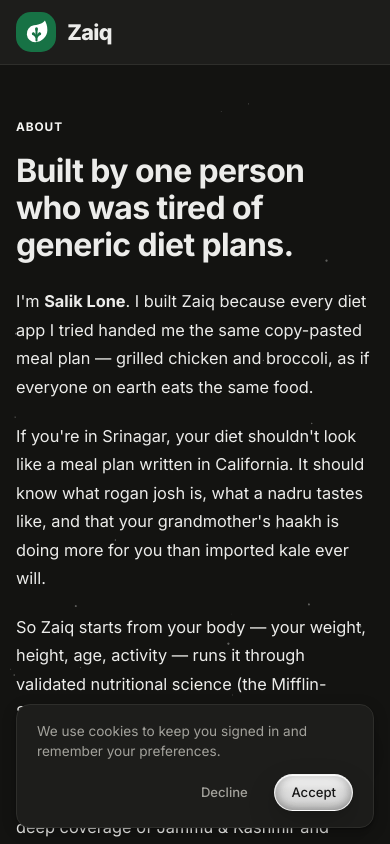
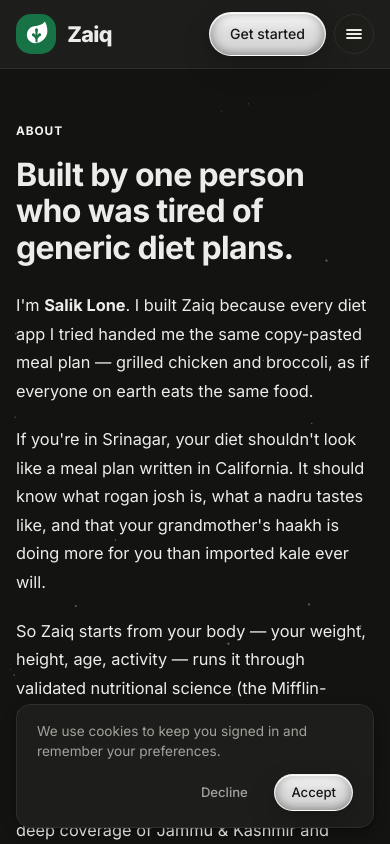
Before and after one commit to verstilearis-sketch/Diet-asisstant-App, a Next.js app: page /about in a window 390 px wide. Shown: the top 844 px of the page. Built offline with nearby package versions, Linux system fonts and the light colour scheme.

Commit message:
Shared SiteNav with mobile hamburger menu (Home/About/Blog/Privacy)

```diff
--- a/src/app/about/page.tsx
+++ b/src/app/about/page.tsx
@@ -1,6 +1,7 @@
 import type { Metadata } from 'next';
 import Link from 'next/link';
 import { ZaiqIcon } from '@/components/icons';
+import { SiteNav } from '@/components/SiteNav';
 
 export const metadata: Metadata = {
   title: 'About — Zaiq',
@@ -12,27 +13,7 @@ export const metadata: Metadata = {
 export default function AboutPage() {
   return (
     <div className="page-shell">
-      <nav className="site-nav">
-        <div className="site-nav-inner">
-          <Link href="/" className="brand">
-            <span className="brand-mark">
-              <ZaiqIcon size={29} />
-            </span>
-            Zaiq
-          </Link>
-          <div className="nav-links">
-            <Link href="/" className="nav-link">
-              Home
-            </Link>
-            <Link href="/blog" className="nav-link">
-              Blog
-            </Link>
-            <Link href="/auth?mode=signup" className="btn-primary" style={{ padding: '0.55rem 1.2rem' }}>
-              Get started
-            </Link>
-          </div>
-        </div>
-      </nav>
+      <SiteNav />
 
       <main className="container" style={{ maxWidth: 720, paddingTop: '3rem', paddingBottom: '4rem' }}>
         <div className="eyebrow" style={{ marginBottom: '1rem' }}>
--- a/src/app/blog/[slug]/page.tsx
+++ b/src/app/blog/[slug]/page.tsx
@@ -1,5 +1,6 @@
 import type { Metadata } from 'next';
 import Link from 'next/link';
+import { SiteNav } from '@/components/SiteNav';
 import { notFound } from 'next/navigation';
 import { ZaiqIcon } from '@/components/icons';
 import { ARTICLES, getArticle, type ArticleBlock } from '@/data/articles';
@@ -90,20 +91,7 @@ export default async function ArticlePage({ params }: { params: Promise<{ slug:
     <div className="page-shell">
       <script type="application/ld+json" dangerouslySetInnerHTML={{ __html: JSON.stringify(jsonLd) }} />
 
-      <nav className="site-nav">
-        <div className="site-nav-inner">
-          <Link href="/" className="brand">
-            <span className="brand-mark"><ZaiqIcon size={29} /></span>
-            Zaiq
-          </Link>
-          <div className="nav-links">
-            <Link href="/blog" className="nav-link">Blog</Link>
-            <Link href="/auth?mode=signup" className="btn-primary" style={{ padding: '0.55rem 1.2rem' }}>
-              Get started
-            </Link>
-          </div>
-        </div>
-      </nav>
+      <SiteNav />
 
       <div className="article-layout container">
         <ArticleSidebar article={article} articles={ARTICLES} />
--- a/src/app/blog/page.tsx
+++ b/src/app/blog/page.tsx
@@ -1,5 +1,6 @@
 import type { Metadata } from 'next';
 import Link from 'next/link';
+import { SiteNav } from '@/components/SiteNav';
 import { ZaiqIcon } from '@/components/icons';
 import { ARTICLES } from '@/data/articles';
 
@@ -13,23 +14,7 @@ export const metadata: Metadata = {
 export default function BlogIndex() {
   return (
     <div className="page-shell">
-      <nav className="site-nav">
-        <div className="site-nav-inner">
-          <Link href="/" className="brand">
-            <span className="brand-mark">
-              <ZaiqIcon size={29} />
-            </span>
-            Zaiq
-          </Link>
-          <div className="nav-links">
-            <Link href="/" className="nav-link">Home</Link>
-            <Link href="/about" className="nav-link">About</Link>
-            <Link href="/auth?mode=signup" className="btn-primary" style={{ padding: '0.55rem 1.2rem' }}>
-              Get started
-            </Link>
-          </div>
-        </div>
-      </nav>
+      <SiteNav />
 
       <main className="container" style={{ maxWidth: 760, paddingTop: '3rem', paddingBottom: '4rem' }}>
         <div className="eyebrow" style={{ marginBottom: '1rem' }}>Blog</div>
--- a/src/app/globals.css
+++ b/src/app/globals.css
@@ -684,6 +684,39 @@ input[type="range"]::-moz-range-thumb {
 /* Privacy link: mobile-only compact version in the top bar (nav-links are desktop-only) */
 .nav-privacy-mobile { display: none; }
 @media (max-width: 899px) { .nav-privacy-mobile { display: inline-block; } }
+/* ── Mobile hamburger menu ────────────────────────────────────── */
+.nav-menu-btn {
+  display: none;
+  align-items: center;
+  justify-content: center;
+  width: 40px;
+  height: 40px;
+  border-radius: 999px;
+  border: 1px solid var(--color-border);
+  background: color-mix(in srgb, var(--color-surface) 70%, transparent);
+  color: var(--color-text);
+  cursor: pointer;
+}
+.nav-menu-panel {
+  display: none;
+}
+@media (max-width: 899px) {
+  .nav-menu-btn { display: inline-flex; }
+  .nav-menu-panel {
+    display: flex;
+    flex-direction: column;
+    gap: 0.15rem;
+    padding: 0.6rem 1rem 1rem;
+    border-top: 1px solid var(--color-border);
+    background: var(--color-surface);
+  }
+  .nav-menu-link {
+    padding: 0.7rem 0.25rem;
+    font-size: 0.95rem;
+    border-bottom: 1px solid var(--color-border);
+  }
+  .nav-menu-link:last-child { border-bottom: none; }
+}
 
 /* ── Floating hero: badge pill + staggered entrance ─────────────── */
 .hero-badge {
--- a/src/app/page.tsx
+++ b/src/app/page.tsx
@@ -9,6 +9,7 @@ import {
   ZaiqIcon, ArrowRightIcon, CheckIcon, ChevronDownIcon,
   WheatIcon,
 } from '@/components/icons';
+import { SiteNav } from '@/components/SiteNav';
 import { FloatingFoodHero } from '@/components/ui/hero-section-7';
 import { ContainerScroll } from '@/components/ui/container-scroll';
 import { ZaiqAppPreview } from '@/components/ui/zaiq-app-preview';
@@ -168,27 +169,7 @@ export default function LandingPage() {
       />
 
       {/* ── Nav ─────────────────────────────────────────── */}
-      <nav className="site-nav">
-        <div className="site-nav-inner">
-          <Link href="/" className="brand">
-            <span className="brand-mark"><ZaiqIcon size={29} /></span>
-            Zaiq
-          </Link>
-          <div className="nav-links">
-            <Link href="/" className="nav-link">Home</Link>
-            <Link href="/about" className="nav-link">About</Link>
-            <Link href="/blog" className="nav-link">Blog</Link>
-            <Link href="/privacy" className="nav-link">Privacy Policy</Link>
-          </div>
-          <div style={{ display: 'flex', gap: '0.5rem', alignItems: 'center' }}>
-            <Link href="/auth?mode=signin" className="btn-ghost nav-signin">Sign in</Link>
-            <Link href="/privacy" className="nav-link nav-privacy-mobile" style={{ fontSize: '0.8rem' }}>Privacy</Link>
-            <Link href="/auth?mode=signup" className="btn-primary" style={{ padding: '0.6rem 1.25rem', fontSize: '0.88rem' }}>
-              Get started
-            </Link>
-          </div>
-        </div>
-      </nav>
+      <SiteNav />
 
       <FloatingFoodHero
         title="Food that fits your body"
--- /dev/null
+++ b/src/components/SiteNav.tsx
@@ -0,0 +1,84 @@
+"use client";
+
+import { useState } from 'react';
+import Link from 'next/link';
+import { ZaiqIcon } from '@/components/icons';
+
+export interface NavLink {
+  href: string;
+  label: string;
+}
+
+const DEFAULT_LINKS: NavLink[] = [
+  { href: '/', label: 'Home' },
+  { href: '/about', label: 'About' },
+  { href: '/blog', label: 'Blog' },
+  { href: '/privacy', label: 'Privacy Policy' },
+];
+
+function MenuIcon({ open }: { open: boolean }) {
+  return (
+    <svg width="20" height="20" viewBox="0 0 20 20" fill="none" stroke="currentColor" strokeWidth="1.8" strokeLinecap="round" aria-hidden="true">
+      {open ? (
+        <>
+          <line x1="4" y1="4" x2="16" y2="16" />
+          <line x1="16" y1="4" x2="4" y2="16" />
+        </>
+      ) : (
+        <>
+          <line x1="3" y1="6" x2="17" y2="6" />
+          <line x1="3" y1="10" x2="17" y2="10" />
+          <line x1="3" y1="14" x2="17" y2="14" />
+        </>
+      )}
+    </svg>
+  );
+}
+
+/**
+ * Shared site navigation: logo + links + auth actions on desktop,
+ * logo + Get started + hamburger menu on phones.
+ */
+export function SiteNav({ links = DEFAULT_LINKS }: { links?: NavLink[] }) {
+  const [open, setOpen] = useState(false);
+
+  return (
+    <nav className="site-nav">
+      <div className="site-nav-inner">
+        <Link href="/" className="brand">
+          <span className="brand-mark"><ZaiqIcon size={29} /></span>
+          Zaiq
+        </Link>
+        <div className="nav-links">
+          {links.map((l) => (
+            <Link key={l.href} href={l.href} className="nav-link">{l.label}</Link>
+          ))}
+        </div>
+        <div style={{ display: 'flex', gap: '0.5rem', alignItems: 'center' }}>
+          <Link href="/auth?mode=signin" className="btn-ghost nav-signin">Sign in</Link>
+          <Link href="/auth?mode=signup" className="btn-primary" style={{ padding: '0.6rem 1.25rem', fontSize: '0.88rem' }}>
+            Get started
+          </Link>
+          <button
+            type="button"
+            className="nav-menu-btn"
+            aria-label={open ? 'Close menu' : 'Open menu'}
+            aria-expanded={open}
+            onClick={() => setOpen((v) => !v)}
+          >
+            <MenuIcon open={open} />
+          </button>
+        </div>
+      </div>
+      {open && (
+        <div className="nav-menu-panel">
+          {links.map((l) => (
+            <Link key={l.href} href={l.href} className="nav-link nav-menu-link" onClick={() => setOpen(false)}>
+              {l.label}
+            </Link>
+          ))}
+        </div>
+      )}
+    </nav>
+  );
+}
```
